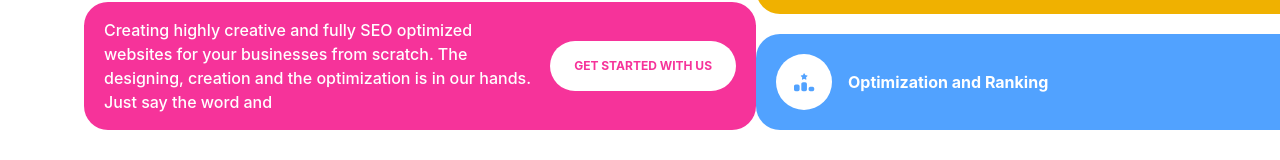
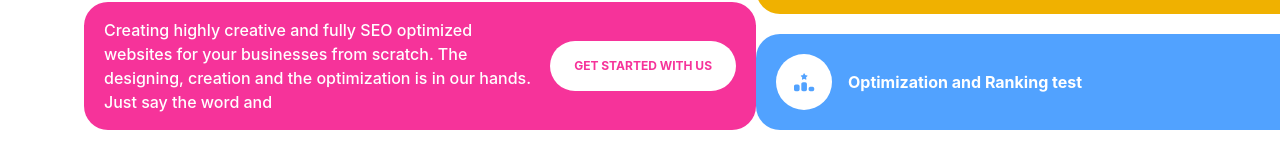
Before and after one commit to noorf-02/Noor-Portfolio, a React (Vite) app: page / in a window 1280 px wide. Shown: the part 230-390 px from the top of the page. Built offline with nearby package versions, Linux system fonts and the light colour scheme; the HTML template or start-up script is replaced by a standard one.

Commit message:
testing commit

```diff
--- a/src/components/ui/Hero.jsx
+++ b/src/components/ui/Hero.jsx
@@ -75,7 +75,7 @@ export default function Hero() {
           </span>
   </p>
   <p className='font-bold text-white '>
-    Optimization and Ranking
+    Optimization and Ranking test
   </p>
 </div>
 
```
